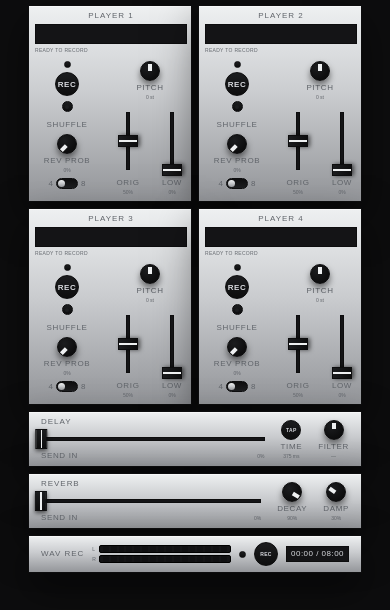
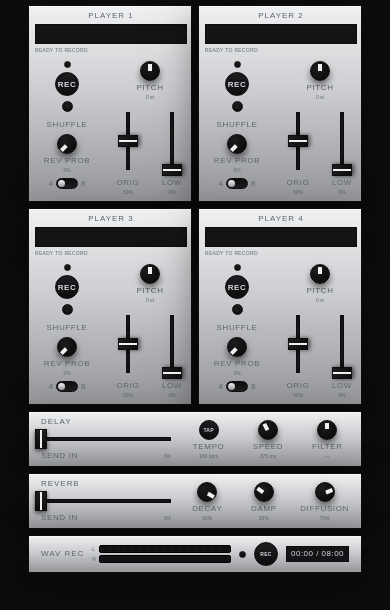
Before and after one commit to VladislavGeneralov/webloooper, a plain HTML site: page index.html in a window 390 px wide. Drawn offline with Linux system fonts and the light colour scheme.

Commit message:
Delay Speed knob (1200..64 ms, moved by Tap), reverb Diffusion knob, shorter send faders
- Delay: Speed knob after Tap, log scale 1200 ms (left) .. 64 ms (right);
  Tap sets the same time and moves the knob; Tempo shows it as BPM
- Reverb: Diffusion knob scaling input+decay diffusion 1/2 together
  (75% = processor defaults, capped at 0.95)
- Send in faders shortened (130px phone / 280px desktop), knobs spread
  evenly to their right

Co-Authored-By: Claude Opus 5.5 <noreply@anthropic.com>

```diff
--- a/index.html
+++ b/index.html
@@ -68,6 +68,7 @@
       --toggle-size: 11px;
       --players-gap: 6px;
       --vu-w: 400px;
+      --fx-send-w: 130px;
 
       /* Fader groove + thumb - kept as variables (rather than fixed px)
          purely so desktop can be a genuine proportional scale-up, not
@@ -127,6 +128,7 @@
         --toggle-size: 34px;
         --players-gap: 20px;
         --vu-w: 760px;
+        --fx-send-w: 280px;
 
         --track-h: 8px;
         --thumb-w: 28px;
@@ -666,11 +668,13 @@
       margin-top: var(--players-gap);
     }
 
+    /* Send fader on the left at a fixed (shrinkable) --fx-send-w, then the
+       knobs: each knob group takes an equal share of the remaining width
+       and centers itself in it, so 2 or 3 knobs spread evenly. */
     .fx-block {
       width: var(--fx-w);
       max-width: 100%;
-      display: grid;
-      grid-template-columns: minmax(0, 1fr) auto auto;
+      display: flex;
       align-items: center;
       column-gap: calc(var(--card-gap) * 2);
       padding: var(--card-pad) calc(var(--card-pad) * 2);
@@ -681,7 +685,12 @@
     }
 
     /* Left part of a row: name, the Send in fader, its label + value. */
+    .fx-block > .knob-group {
+      flex: 1 1 0;
+    }
+
     .fx-send {
+      flex: 0 1 var(--fx-send-w);
       display: flex;
       flex-direction: column;
       gap: var(--tiny-gap);
@@ -944,8 +953,13 @@
       </div>
       <div class="knob-group">
         <button class="rack-btn rack-btn-round tap-btn" id="delayTap" type="button">Tap</button>
-        <span class="knob-label">Time</span>
-        <span class="knob-value" id="delayTimeValue"></span>
+        <span class="knob-label">Tempo</span>
+        <span class="knob-value" id="delayTempoValue"></span>
+      </div>
+      <div class="knob-group">
+        <div class="knob" id="delaySpeedKnob"></div>
+        <span class="knob-label">Speed</span>
+        <span class="knob-value"></span>
       </div>
       <div class="knob-group">
         <div class="knob" id="delayFilterKnob"></div>
@@ -976,6 +990,11 @@
         <span class="knob-label">Damp</span>
         <span class="knob-value"></span>
       </div>
+      <div class="knob-group">
+        <div class="knob" id="reverbDiffusionKnob"></div>
+        <span class="knob-label">Diffusion</span>
+        <span class="knob-value"></span>
+      </div>
     </div>
 
     <div class="fx-block loop-rec">
--- a/main.js
+++ b/main.js
@@ -1063,8 +1063,11 @@ for (let i = 0; i < PLAYER_COUNT; i++) {
 // below keep their own state in fxState and buildSendFx() reads it when the
 // graph is created; before that, moving them just updates the readouts.
 const SMOOTH_TIME = 0.02;
-const DELAY_MAX_TIME = 2;      // also the longest gap between two taps that still counts
-const DELAY_FEEDBACK = 0.5;    // fixed - only TAP and FILTER are on the panel
+const DELAY_MAX_TIME = 2;      // DelayNode buffer - comfortably above the SPEED range
+const DELAY_SLOW = 1.2;        // SPEED knob fully left: 1200 ms
+const DELAY_FAST = 0.064;      // SPEED knob fully right: 64 ms
+const TAP_RESET_GAP = 2;       // a pause longer than this between taps starts a new tap sequence
+const DELAY_FEEDBACK = 0.5;    // fixed - only TAP, SPEED and FILTER are on the panel
 const TAP_HISTORY = 4;         // average over the last 4 taps (3 intervals)
 const REVERB_WET = 0.6;
 
@@ -1074,8 +1077,37 @@ const fxState = {
   delayFilter: 0.5,
   reverbSend: 0,
   reverbDecay: 0.9,
-  reverbDamp: 0.3
+  reverbDamp: 0.3,
+  reverbDiffusion: 0.75   // = the processor's own default diffusion (see REVERB_DIFFUSION)
 };
+
+// DIFFUSION knob: one control for all four Dattorro diffusion coefficients
+// - input diffusion 1/2 (how fast the attack smears into a dense cloud) and
+// decay diffusion 1/2 (density/grain of the tail itself). Each is the
+// processor's default scaled by the same factor, so their balance stays as
+// designed; knob 0.75 = exactly the defaults (the reverb sounded like this
+// before the knob existed). Fully left = 0 (discrete echoes, no smear),
+// fully right = the largest coefficient reaches REVERB_DIFFUSION_CAP -
+// all-pass feedback near 1 starts to ring.
+const REVERB_DIFFUSION = {
+  inputDiffusion1: 0.75,
+  inputDiffusion2: 0.625,
+  decayDiffusion1: 0.7,
+  decayDiffusion2: 0.5
+};
+const REVERB_DIFFUSION_CAP = 0.95;
+
+function applyReverbDiffusion(ramp) {
+  if (!reverbNode) return;
+  // Piecewise linear: knob 0 -> 0, knob 0.75 -> 1 (defaults), knob 1 ->
+  // the scale that puts the largest default (0.75) at the cap.
+  const k = fxState.reverbDiffusion;
+  const maxScale = REVERB_DIFFUSION_CAP / Math.max(...Object.values(REVERB_DIFFUSION));
+  const scale = k <= 0.75 ? k / 0.75 : 1 + ((k - 0.75) / 0.25) * (maxScale - 1);
+  for (const [name, base] of Object.entries(REVERB_DIFFUSION)) {
+    setParam(reverbNode.parameters.get(name), base * scale, ramp);
+  }
+}
 
 let delaySendGain = null;
 let delayNode = null;
@@ -1192,6 +1224,7 @@ function buildSendFx(ctx) {
     reverbNode.parameters.get("wet").value = REVERB_WET;
     reverbNode.parameters.get("decay").value = fxState.reverbDecay;
     reverbNode.parameters.get("damping").value = fxState.reverbDamp;
+    applyReverbDiffusion(false);
 
     reverbSendGain.connect(reverbNode);
     reverbNode.connect(masterMix);
@@ -1215,22 +1248,40 @@ function bindSendFader(inputId, valueId, stateKey, getGainNode) {
 bindSendFader("delaySend", "delaySendValue", "delaySend", () => delaySendGain);
 bindSendFader("reverbSend", "reverbSendValue", "reverbSend", () => reverbSendGain);
 
-// TAP: delay time = average interval of the last few taps. A gap longer
-// than DELAY_MAX_TIME starts a fresh tap sequence instead of averaging in a
-// pause. pointerdown, not click - click fires on release, which would put
-// the tap timing at the mercy of how long the finger stays down.
-const delayTimeValueEl = document.getElementById("delayTimeValue");
+// Delay time has two controls that drive the same value:
+// - SPEED knob: left = DELAY_SLOW (1200 ms), right = DELAY_FAST (64 ms),
+//   on a log scale (equal knob travel = equal time RATIO), so the middle
+//   isn't crammed into the fast end - center is ~277 ms.
+// - TAP: average interval of the last few taps; it moves the SPEED knob to
+//   the tapped time (clamped to the knob's range). A pause longer than
+//   TAP_RESET_GAP starts a fresh tap sequence instead of averaging it in.
+//   pointerdown, not click - click fires on release, which would put the
+//   tap timing at the mercy of how long the finger stays down.
+// TEMPO under the Tap button shows the same time as BPM (time = one beat).
+const delayTempoValueEl = document.getElementById("delayTempoValue");
 let tapTimes = [];
 
-function setDelayTime(seconds) {
-  fxState.delayTime = Math.min(DELAY_MAX_TIME, Math.max(0.01, seconds));
-  delayTimeValueEl.textContent = `${Math.round(fxState.delayTime * 1000)} ms`;
+const speedKnobToTime = (v) => DELAY_SLOW * Math.pow(DELAY_FAST / DELAY_SLOW, v);
+const timeToSpeedKnob = (t) => Math.log(t / DELAY_SLOW) / Math.log(DELAY_FAST / DELAY_SLOW);
+
+const delaySpeedKnob = makeKnob(document.getElementById("delaySpeedKnob"), {
+  min: 0,
+  max: 1,
+  value: timeToSpeedKnob(fxState.delayTime),
+  format: (v) => `${Math.round(speedKnobToTime(v) * 1000)} ms`,
+  onChange: (v) => setDelayTime(speedKnobToTime(v), true)
+});
+
+function setDelayTime(seconds, fromKnob) {
+  fxState.delayTime = Math.min(DELAY_SLOW, Math.max(DELAY_FAST, seconds));
+  delayTempoValueEl.textContent = `${Math.round(60 / fxState.delayTime)} bpm`;
+  if (!fromKnob) delaySpeedKnob.set(timeToSpeedKnob(fxState.delayTime));
   if (delayNode) delayNode.delayTime.setTargetAtTime(fxState.delayTime, sharedCtx.currentTime, 0.05);
 }
 
 document.getElementById("delayTap").addEventListener("pointerdown", () => {
   const t = performance.now() / 1000;
-  if (tapTimes.length && t - tapTimes[tapTimes.length - 1] > DELAY_MAX_TIME) tapTimes = [];
+  if (tapTimes.length && t - tapTimes[tapTimes.length - 1] > TAP_RESET_GAP) tapTimes = [];
   tapTimes.push(t);
   if (tapTimes.length > TAP_HISTORY) tapTimes.shift();
   if (tapTimes.length < 2) return;
@@ -1269,6 +1320,17 @@ makeKnob(document.getElementById("reverbDampKnob"), {
   onChange: (v) => {
     fxState.reverbDamp = v;
     if (reverbNode) setParam(reverbNode.parameters.get("damping"), v, true);
+  }
+});
+
+makeKnob(document.getElementById("reverbDiffusionKnob"), {
+  min: 0,
+  max: 1,
+  value: fxState.reverbDiffusion,
+  format: (v) => `${Math.round(v * 100)}%`,
+  onChange: (v) => {
+    fxState.reverbDiffusion = v;
+    applyReverbDiffusion(true);
   }
 });
 
```
Also changed, not shown: README.md.
